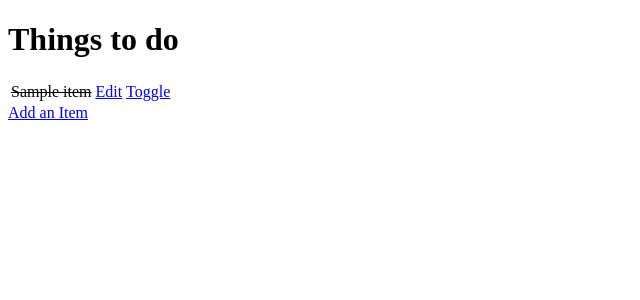
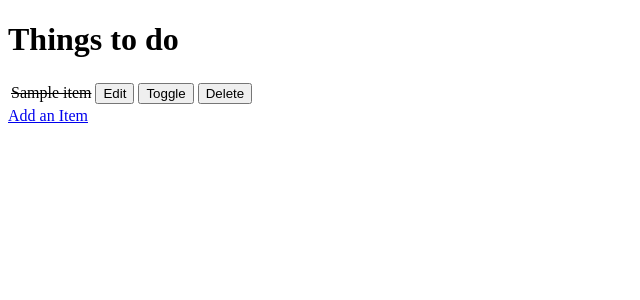
Before and after one commit to mamuzaan/ci-fsf-hello-django, a Django app: page / in a window 1280 px wide. Shown: the top 300 px of the page, without its empty margins (0-640 px from the left). Run offline with Django 3.2, Linux system fonts and the light colour scheme; tables that the repository leaves empty hold one stand-in row (values such as "Sample post").

Commit message:
Added Delete Functionality

```diff
--- a/django_todo/urls.py
+++ b/django_todo/urls.py
@@ -23,4 +23,5 @@ urlpatterns = [
     path('add/', views.add_item, name='add'),
     path('edit/<item_id>', views.edit_item, name='edit'),
     path('toggle/<item_id>', views.toggle_item, name='toggle'),
+    path('delete/<item_id>', views.delete_item, name='delete'),
 ]
--- a/templates/todo/todo_list.html
+++ b/templates/todo/todo_list.html
@@ -18,10 +18,13 @@
                     <td>{{ item.name }}</td>
                     {% endif %}
                     <td>
-                        <a href="/edit/{{ item.id }}">Edit</a>
+                        <a href="/edit/{{ item.id }}"><button>Edit</button></a>
                     </td>
                     <td>
-                        <a href="/toggle/{{ item.id }}">Toggle</a>
+                        <a href="/toggle/{{ item.id }}"><button>Toggle</button></a>
+                    </td>
+                    <td>
+                        <a href="/delete/{{ item.id }}"><button>Delete</button></a>
                     </td>
                 </tr>
                 {% empty %}
--- a/todo2023/views.py
+++ b/todo2023/views.py
@@ -46,3 +46,9 @@ def toggle_item(request, item_id):
     item.done = not item.done
     item.save()
     return redirect('get_todo_list')
+
+
+def delete_item(request, item_id):
+    item = get_object_or_404(Item, id=item_id)
+    item.delete()
+    return redirect('get_todo_list')
```
